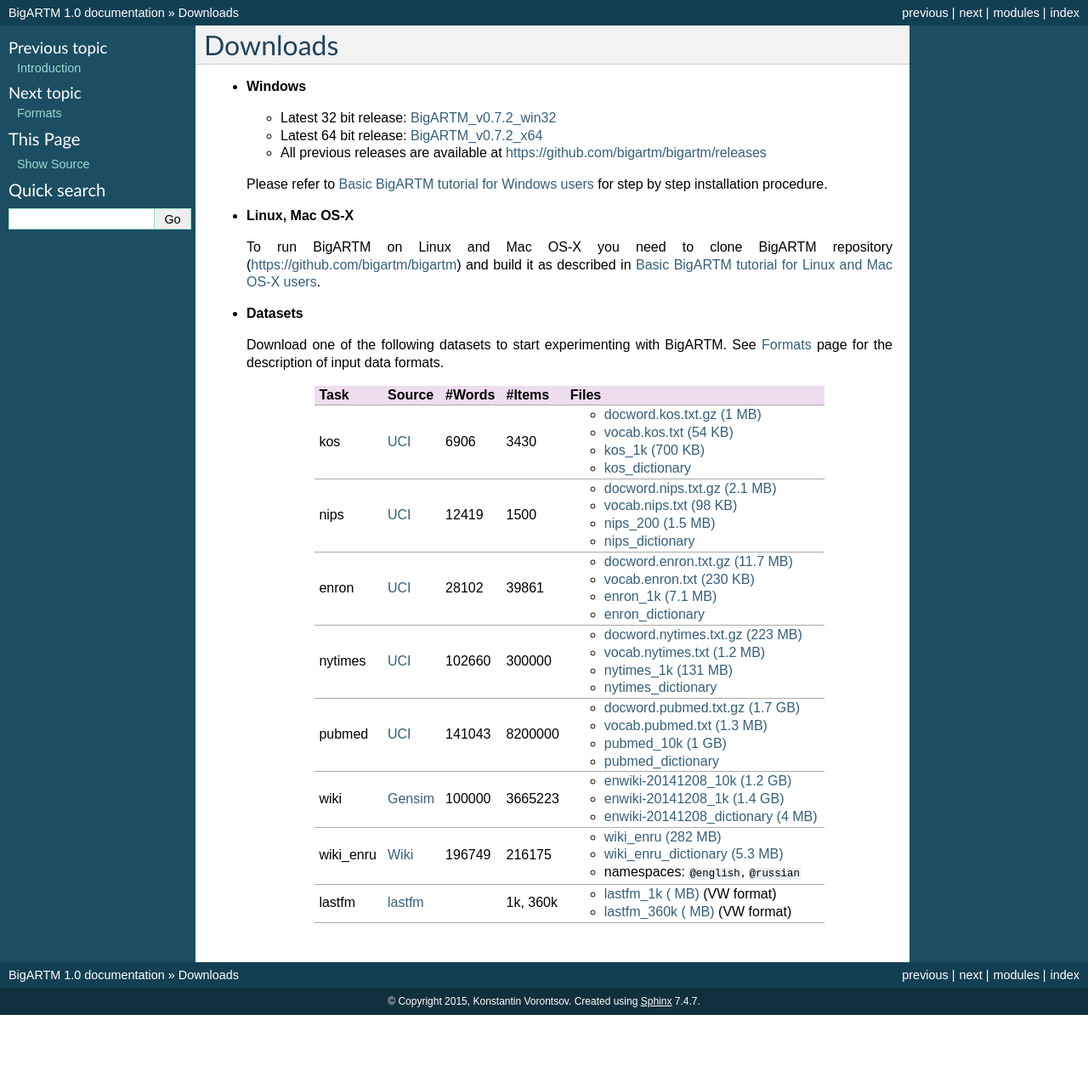
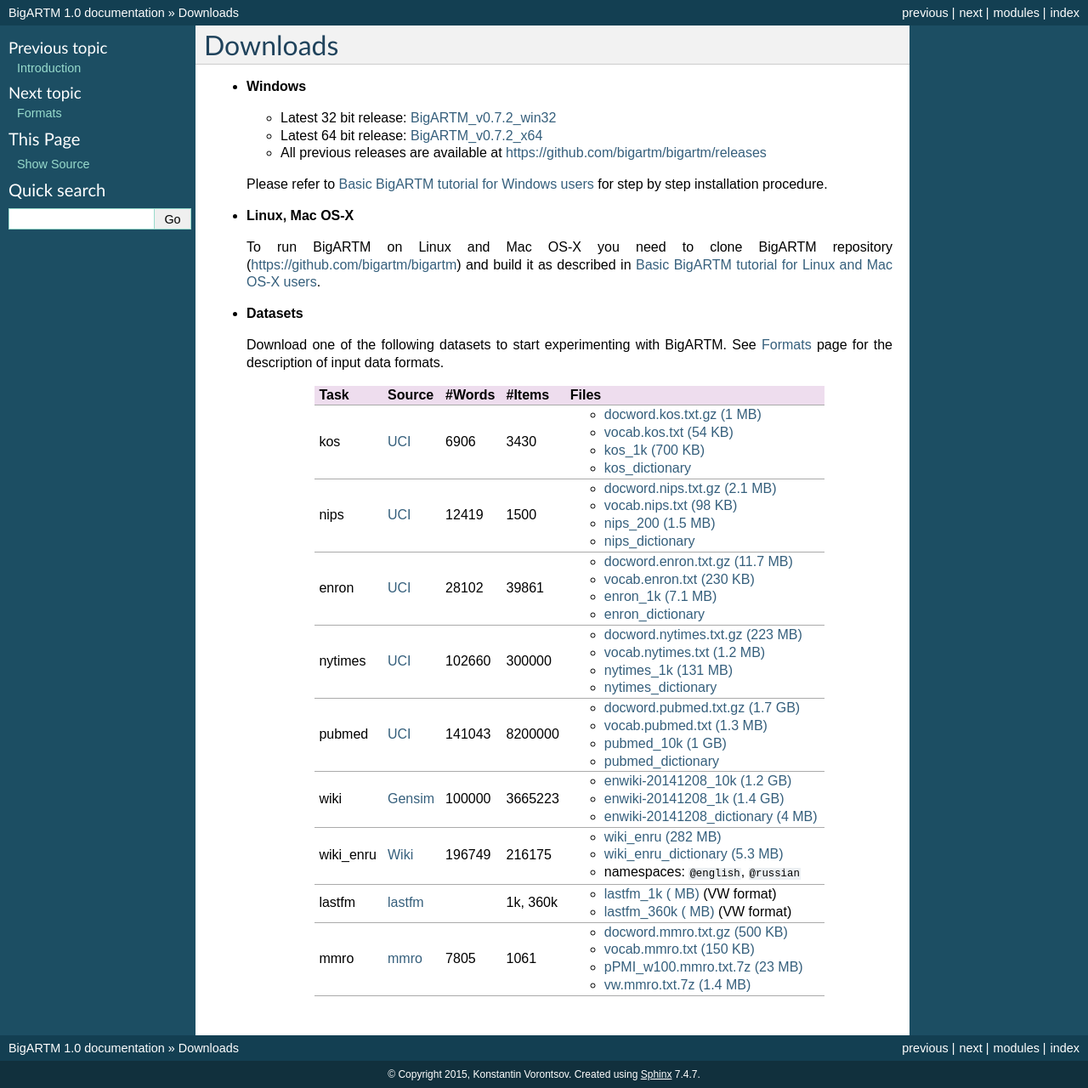
Before and after one commit to bigartm/bigartm, a Sphinx documentation site: the page built from docs/download.txt, in a window 1280 px wide. Shown: the whole page at 85% size. Built offline with Sphinx 7.4.7, drawn with Linux system fonts in a browser that asks for light colours; formulas are drawn with MathJax 3; before the commit the page ends 1194 px from its top, so only the background shows below that.

Commit message:
Include mmro in download documentation

```diff
--- a/docs/download.txt
+++ b/docs/download.txt
@@ -60,6 +60,11 @@
 
     lastfm    `lastfm`_         1k,     * `lastfm_1k ( MB)  <https://s3-eu-west-1.amazonaws.com/artm/lastfm_1k.7z>`_ (VW format)
                                 360k    * `lastfm_360k ( MB)  <https://s3-eu-west-1.amazonaws.com/artm/lastfm_360k.7z>`_ (VW format)
+
+    mmro      `mmro`_   7805    1061    * `docword.mmro.txt.gz (500 KB) <https://s3-eu-west-1.amazonaws.com/artm/docword.mmro.txt.7z>`_
+                                        * `vocab.mmro.txt (150 KB) <https://s3-eu-west-1.amazonaws.com/artm/vocab.mmro.txt>`_
+                                        * `pPMI_w100.mmro.txt.7z (23 MB) <https://s3-eu-west-1.amazonaws.com/artm/pPMI_w100.mmro.txt.7z>`_
+                                        * `vw.mmro.txt.7z (1.4 MB) <https://s3-eu-west-1.amazonaws.com/artm/vw.mmro.txt.7z>`_
     ========= ========= ======= ======= ==================================================================================================================
 
 .. _UCI: https://archive.ics.uci.edu/ml/datasets/Bag+of+Words
@@ -69,3 +74,5 @@
 .. _Wiki: http://dumps.wikimedia.org
 
 .. _lastfm: http://www.dtic.upf.edu/~ocelma/MusicRecommendationDataset/
+
+.. _mmro: http://mmro.ru/
```
